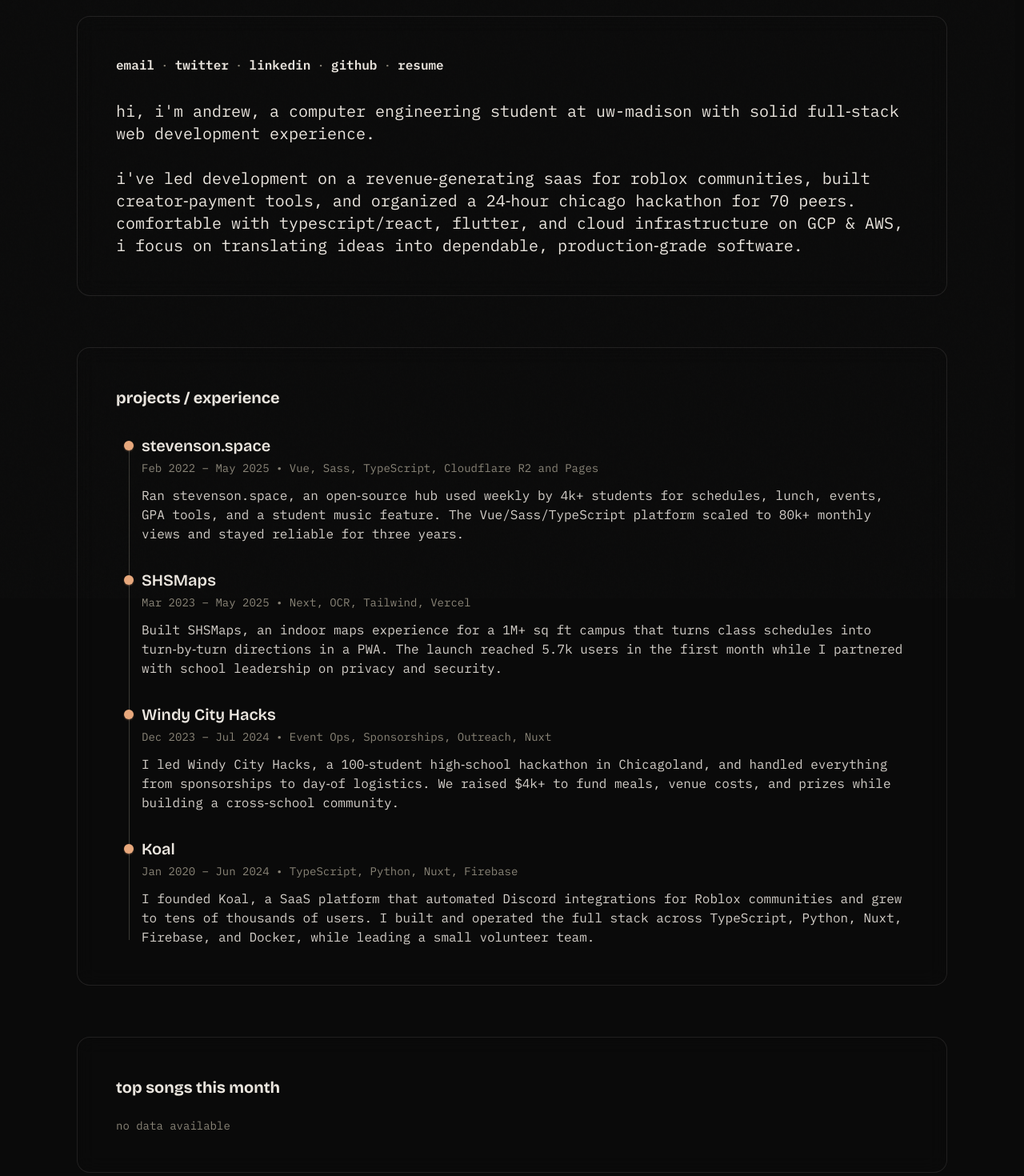
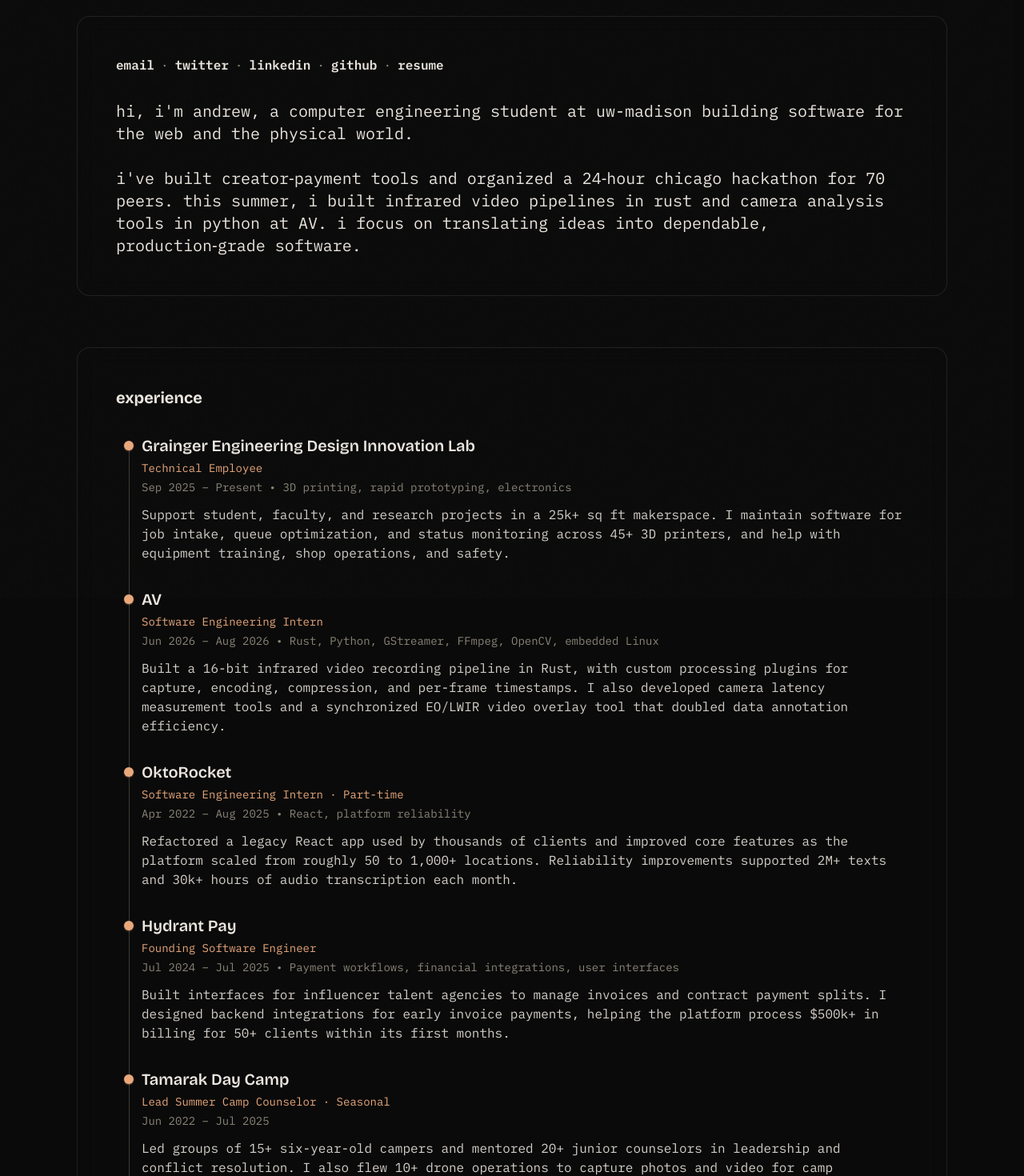
Before and after one commit to aw-0/website, a Next.js app: page / in a window 1280 px wide. Shown: the part 60-1530 px from the top of the page at 80% size. Built offline with nearby package versions, Linux system fonts and the light colour scheme.

Commit message:
small update

```diff
--- a/app/layout.tsx
+++ b/app/layout.tsx
@@ -18,12 +18,12 @@
 })
 
 export const metadata: Metadata = {
-  title: 'andreww.co',
-  description: "Andrew's personal website",
+  title: 'Andrew Wolf | Computer Engineering & Software',
+  description: 'Computer engineering student at UW-Madison building web applications, embedded video systems, and makerspace automation.',
   metadataBase: new URL('https://andreww.co'),
   openGraph: {
-    title: 'andreww.co',
-    description: "Andrew's personal website",
+    title: 'Andrew Wolf | Computer Engineering & Software',
+    description: 'Computer engineering student at UW-Madison building web applications, embedded video systems, and makerspace automation.',
     url: 'https://andreww.co',
     type: 'website',
   },
--- a/app/page.tsx
+++ b/app/page.tsx
@@ -44,16 +44,18 @@
               transition={{ delay: 0.2, duration: 0.6 }}
               className="text-base md:text-lg lg:text-xl font-mono text-primary leading-relaxed"
             >
-              hi, i'm andrew, a computer engineering student at uw-madison with solid full‑stack web
-              development experience.
+              hi, i'm andrew, a computer engineering student at uw-madison building software
+              for the web and the physical world.
               <br />
               <br />
-              i've led development on a revenue‑generating saas for roblox communities, built
-              creator‑payment tools, and organized a 24‑hour chicago hackathon for 70 peers.
-              comfortable with typescript/react, flutter, and cloud infrastructure on GCP &amp; AWS,
-              i focus on translating ideas into dependable, production‑grade software.
+              i've built creator‑payment tools and organized a 24‑hour chicago hackathon for 70 peers.
+              this summer, i built infrared video pipelines in rust and camera analysis
+              tools in python at AV. i focus on translating ideas into dependable,
+              production‑grade software.
             </MotionParagraph>
           </MotionDiv>
+
+          <ProjectsSection variant="experience" />
 
           <ProjectsSection />
 
--- a/components/ProjectsSection.tsx
+++ b/components/ProjectsSection.tsx
@@ -4,17 +4,60 @@
 
 type Project = {
   title: string
+  role?: string
   dateRange: string
   techStack?: string
   description: string
   link?: string
 }
 
+const experience: Project[] = [
+  {
+    title: 'Grainger Engineering Design Innovation Lab',
+    role: 'Technical Employee',
+    dateRange: 'Sep 2025 – Present',
+    techStack: '3D printing, rapid prototyping, electronics',
+    description:
+      'Support student, faculty, and research projects in a 25k+ sq ft makerspace. I maintain software for job intake, queue optimization, and status monitoring across 45+ 3D printers, and help with equipment training, shop operations, and safety.',
+  },
+  {
+    title: 'AV',
+    role: 'Software Engineering Intern',
+    dateRange: 'Jun 2026 – Aug 2026',
+    techStack: 'Rust, Python, GStreamer, FFmpeg, OpenCV, embedded Linux',
+    description:
+      'Built a 16-bit infrared video recording pipeline in Rust, with custom processing plugins for capture, encoding, compression, and per-frame timestamps. I also developed camera latency measurement tools and a synchronized EO/LWIR video overlay tool that doubled data annotation efficiency.',
+  },
+  {
+    title: 'OktoRocket',
+    role: 'Software Engineering Intern · Part-time',
+    dateRange: 'Apr 2022 – Aug 2025',
+    techStack: 'React, platform reliability',
+    description:
+      'Refactored a legacy React app used by thousands of clients and improved core features as the platform scaled from roughly 50 to 1,000+ locations. Reliability improvements supported 2M+ texts and 30k+ hours of audio transcription each month.',
+  },
+  {
+    title: 'Hydrant Pay',
+    role: 'Founding Software Engineer',
+    dateRange: 'Jul 2024 – Jul 2025',
+    techStack: 'Payment workflows, financial integrations, user interfaces',
+    description:
+      'Built interfaces for influencer talent agencies to manage invoices and contract payment splits. I designed backend integrations for early invoice payments, helping the platform process $500k+ in billing for 50+ clients within its first months.',
+  },
+  {
+    title: 'Tamarak Day Camp',
+    role: 'Lead Summer Camp Counselor · Seasonal',
+    dateRange: 'Jun 2022 – Jul 2025',
+    description:
+      'Led groups of 15+ six-year-old campers and mentored 20+ junior counselors in leadership and conflict resolution. I also flew 10+ drone operations to capture photos and video for camp marketing.',
+  },
+]
+
 const projects: Project[] = [
   {
     title: 'stevenson.space',
     dateRange: 'Feb 2022 – May 2025',
-    techStack: 'Vue, Sass, TypeScript, Cloudflare R2 and Pages',
+    techStack: 'Vue, Sass, TypeScript, AWS Textract, Netlify',
     description:
       'Ran stevenson.space, an open‑source hub used weekly by 4k+ students for schedules, lunch, events, GPA tools, and a student music feature. The Vue/Sass/TypeScript platform scaled to 80k+ monthly views and stayed reliable for three years.',
     link: 'https://stevenson.space',
@@ -32,7 +75,7 @@
     dateRange: 'Dec 2023 – Jul 2024',
     techStack: 'Event Ops, Sponsorships, Outreach, Nuxt',
     description:
-      'I led Windy City Hacks, a 100‑student high‑school hackathon in Chicagoland, and handled everything from sponsorships to day‑of logistics. We raised $4k+ to fund meals, venue costs, and prizes while building a cross‑school community.',
+      'I led Windy City Hacks, a 24-hour Chicago hackathon for 70 peers, and handled everything from sponsorships to day‑of logistics. We raised $4k+ to fund meals, venue costs, and prizes while building a cross‑school community.',
     link: 'https://windycityhacks.com',
   },
   {
@@ -44,7 +87,8 @@
   },
 ]
 
-export default function ProjectsSection() {
+export default function ProjectsSection({ variant = 'projects' }: { variant?: 'projects' | 'experience' }) {
+  const entries = variant === 'experience' ? experience : projects
   return (
     <motion.div
       initial={{ opacity: 0, y: 20 }}
@@ -52,11 +96,11 @@
       transition={{ delay: 0.2, duration: 0.6 }}
       className="glass-card rounded-2xl p-8 md:p-10 lg:p-12 mb-12 md:mb-16"
     >
-      <h2 className="text-xl font-display font-bold mb-8 text-primary">projects / experience</h2>
+      <h2 className="text-xl font-display font-bold mb-8 text-primary">{variant === 'experience' ? 'experience' : 'projects'}</h2>
       <div className="relative">
         <div className="absolute left-4 top-2 bottom-2 w-px bg-muted/40" />
         <div className="space-y-8">
-          {projects.map((project, index) => (
+          {entries.map((project, index) => (
             <motion.div
               key={`${project.title}-${index}`}
               initial={{ opacity: 0, y: 16 }}
@@ -89,6 +133,9 @@
                         {project.title}
                       </h3>
                     )}
+                    {project.role && (
+                      <p className="text-sm font-mono text-film-amber">{project.role}</p>
+                    )}
                     <p className="text-xs md:text-sm font-mono text-muted">
                       {project.dateRange}
                       {project.techStack ? ` • ${project.techStack}` : ''}
--- a/components/SocialLinks.tsx
+++ b/components/SocialLinks.tsx
@@ -8,7 +8,7 @@
   { name: 'twitter', href: 'https://twitter.com/andwolf_' },
   {
     name: 'linkedin',
-    href: 'https://www.linkedin.com/in/andrew-wolf-a5a746234/',
+    href: 'https://www.linkedin.com/in/wolfandrew00/',
   },
   { name: 'github', href: 'https://github.com/aw-0' },
   { name: 'resume', href: '/resume.pdf' },
```
Also changed, not shown: 1 other file (tests, documents, lock files or other folders).
